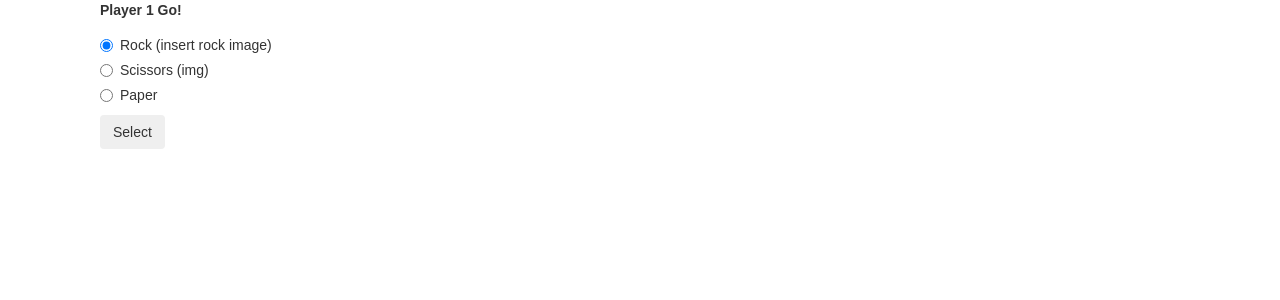
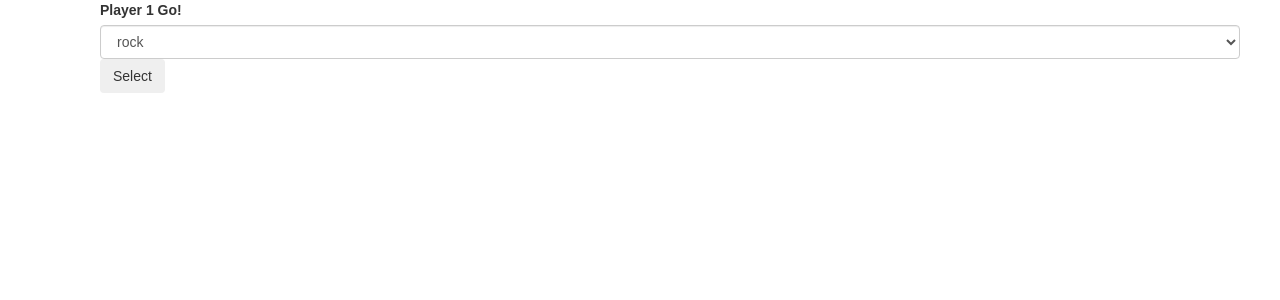
Before and after one commit to kbordon/csharp-week2-rockpaperscissors, an ASP.NET Core app: page / in a window 1280 px wide. Shown: the top 300 px of the page. Run offline with ASP.NET Core 8, Linux system fonts and the light colour scheme; some libraries are stand-ins or nearby versions.

Commit message:
Change interface to select class.

```diff
--- a/Controllers/HomeController.cs
+++ b/Controllers/HomeController.cs
@@ -12,5 +12,12 @@ namespace Rock.Controllers
       {
         return View();
       }
+
+      [HttpPost("/winner")]
+      public ActionResult Winner()
+      {
+        Game newGame = new Game(Request.Form["player1"], Request.Form["player2"]);
+        return View("Winner", newGame.SelectWinner());
+      }
     }
 }
--- a/Views/Home/Index.cshtml
+++ b/Views/Home/Index.cshtml
@@ -1,13 +1,19 @@
 @{
   Layout = "_Layout";
 }
+
 <div class="container">
   <div class="row">
     <div class="col-md-6">
       <form action="/winner" method="post">
         <div class="container" id="player1-box">
           <label for="player1">Player 1 Go!</label>
-          <div class="radio">
+          <select class="form-control" name="player1" id="player1">
+            <option>rock</option>
+            <option>paper</option>
+            <option>scissors</option>
+          </select>
+          @* <div class="radio">
             <label>
               <input type="radio" name="player1" value="rock" checked>
               Rock (insert rock image)
@@ -24,7 +30,7 @@
               <input type="radio" name="player1" value="paper">
               Paper
             </label>
-          </div>
+          </div> *@
           <div class="form-group">
             <button type="button" class="btn" id="player1-chooses">Select</button>
           </div>
@@ -33,7 +39,12 @@
       <div class="col-md-6">
         <div class="container" id="player2-box">
           <label for="player2">Player 2 Go!</label>
-          <div class="radio">
+          <select class="form-control" id="player2" name="player2">
+            <option>rock</option>
+            <option>paper</option>
+            <option>scissors</option>
+          </select>
+          @* <div class="radio">
             <label>
               <input type="radio" name="player2" value="rock" checked>
               Rock (insert rock image)
@@ -50,7 +61,7 @@
               <input type="radio" name="player2" value="paper">
               Paper
             </label>
-          </div>
+          </div> *@
           <div class="form-group">
             <button type="submit" class="btn">Play!</button>
           </div>
--- /dev/null
+++ b/Views/Home/Winner.cshtml
@@ -0,0 +1,6 @@
+@{
+  Layout = "_Layout";
+}
+
+<h1>The winner is: @Model!</h1>
+<a href="/">Play Again?</a>
```
Also changed, not shown: 4 other files.
